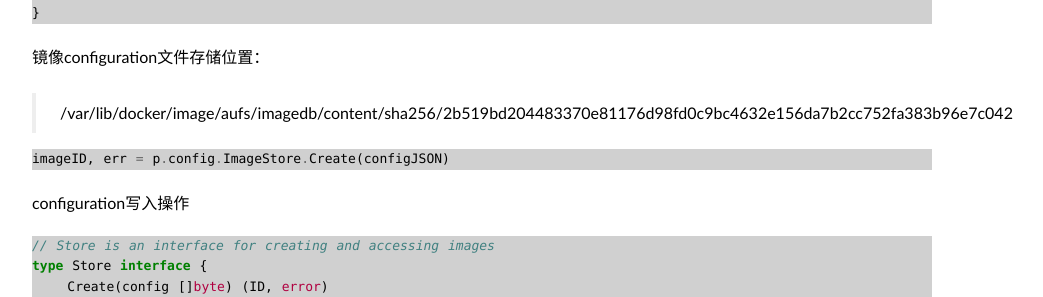
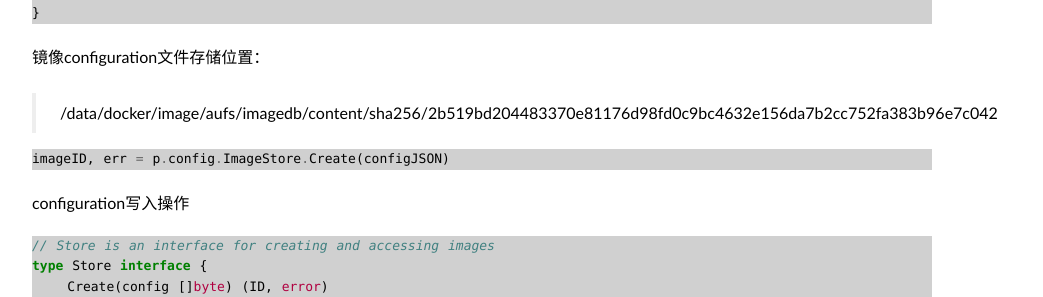
Before and after one commit to duyanghao/duyanghao.github.io, a Jekyll site: the page built from _posts/2016-10-26-docker-registry-pull-manifest-v2.md, in a window 1280 px wide and 900 px high, scrolled down 14397 px. Shown: the part 157-454 px from the top of the window, without its empty margins (158-1201 px from the left). Built offline with Jekyll 4.4.1, drawn with Linux system fonts in a browser that asks for light colours; some web fonts are replaced; comment, search, counter and statistics services are not loaded; some of the changed lines change nothing that is shown.

Commit message:
Update 2016-10-26-docker-registry-pull-manifest-v2.md
Signed-off-by: duyanghao <1294057873@qq.com>

````diff
--- a/_posts/2016-10-26-docker-registry-pull-manifest-v2.md
+++ b/_posts/2016-10-26-docker-registry-pull-manifest-v2.md
@@ -723,7 +723,7 @@ func (bs *blobs) Open(ctx context.Context, dgst digest.Digest) (distribution.Rea
 镜像configuration文件存储位置：
 
 
->/var/lib/docker/image/aufs/imagedb/content/sha256/2b519bd204483370e81176d98fd0c9bc4632e156da7b2cc752fa383b96e7c042
+>/data/docker/image/aufs/imagedb/content/sha256/2b519bd204483370e81176d98fd0c9bc4632e156da7b2cc752fa383b96e7c042
 
 ```go
 imageID, err = p.config.ImageStore.Create(configJSON)
@@ -2376,6 +2376,44 @@ d13087c084482a01b15c755b55c5401e5514057f179a258b7b48a9f28fde7d06
 
 ![](/public/img/docker-registry/2016-10-26-docker-registry-pull-manifest-v2/relation.png)
 
+几个问题：
+
+* parent sha256 hash怎么得到的？
+* 数据文件内容如何写入？
+
+**parent SHA256怎么得到的？**
+
+```go
+func (ls *layerStore) Register(ts io.Reader, parent ChainID) (Layer, error) {
+    ...
+    if layer.parent == nil {
+        layer.chainID = ChainID(layer.diffID)
+    } else {
+        layer.chainID = createChainIDFromParent(layer.parent.chainID, layer.diffID)
+    }
+    ...
+}
+func createChainIDFromParent(parent ChainID, dgsts ...DiffID) ChainID {
+    if len(dgsts) == 0 {
+        return parent
+    }
+    if parent == "" {
+        return createChainIDFromParent(ChainID(dgsts[0]), dgsts[1:]...)
+    }
+    // H = "H(n-1) SHA256(n)"
+    dgst := digest.FromBytes([]byte(string(parent) + " " + string(dgsts[0])))
+    return createChainIDFromParent(ChainID(dgst), dgsts[1:]...)
+}
+// ChainID is the content-addressable ID of a layer.
+type ChainID digest.Digest
+
+```
+
+#### ID definitions and calculations
+
+This table summarizes the different types of IDs involved and how they are calculated:
+
+![](/public/img/docker-registry/2016-10-26-docker-registry-pull-manifest-v2/ID_definitions_and_calculations.png)
 
 
 
````
Also changed, not shown: public/img/docker-registry/2016-10-26-docker-registry-pull-manifest-v2/ID_definitions_and_calculations.png (added).
